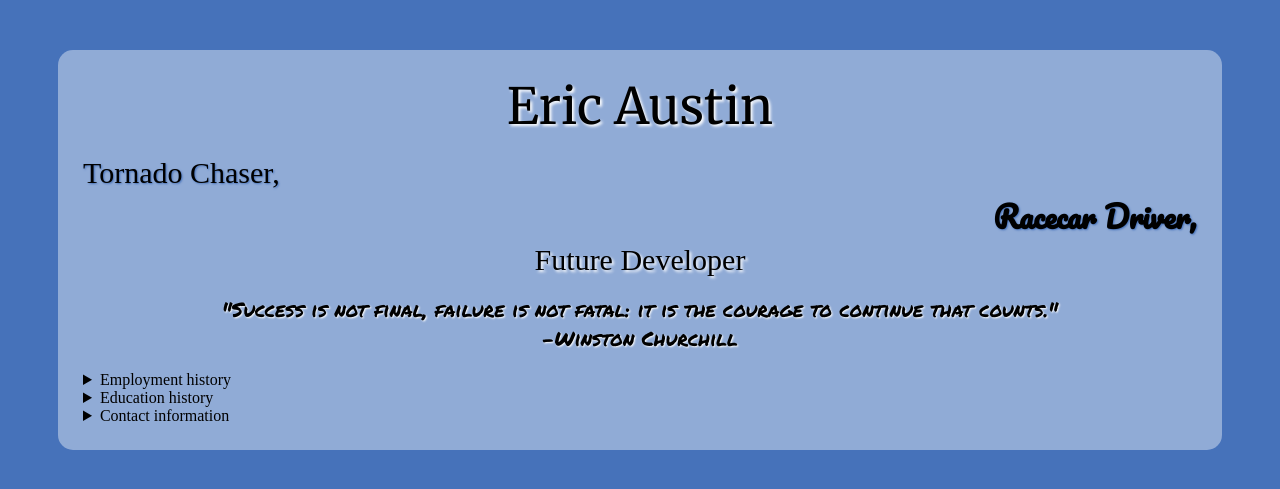
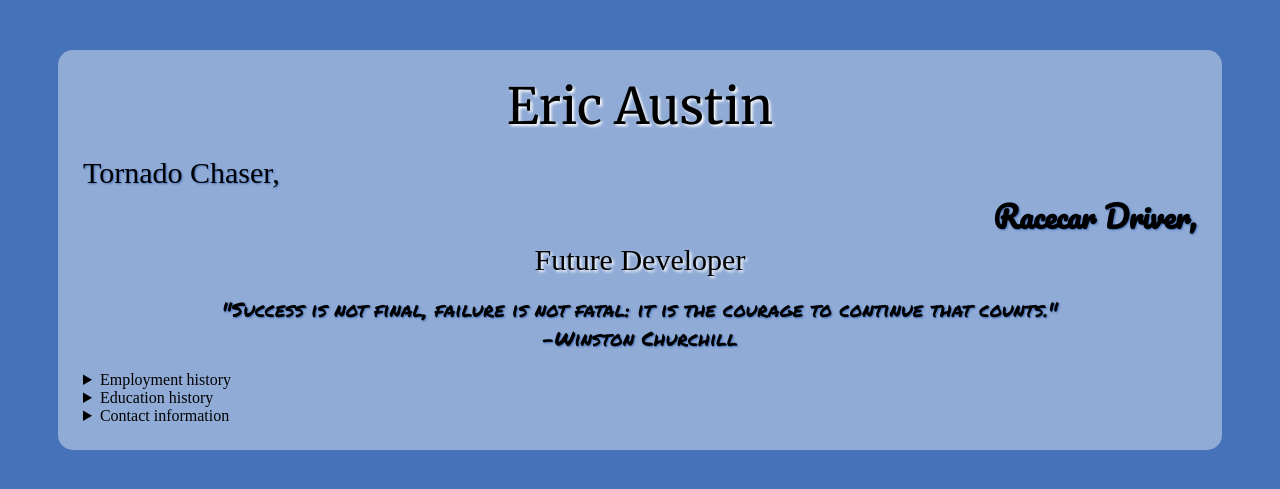
Before and after one commit to EricAustin/ericaustin.github.io, a PHP site: page / in a window 1280 px wide. Shown: the top 489 px of the page. Run offline with PHP 8.4, Linux system fonts and the light colour scheme; some web fonts are replaced.

Commit message:
shadow color

```diff
--- a/style.css
+++ b/style.css
@@ -34,7 +34,7 @@ body {
 .quote {
   font-family: 'Permanent Marker', sans-serif;
   font-size: 20px;
-  text-shadow: 1px 1px 2px white;
+  text-shadow: 1px 1px 2px rgba(70, 114, 186, 1);
   }
 
 .lightercontentbox {
```
